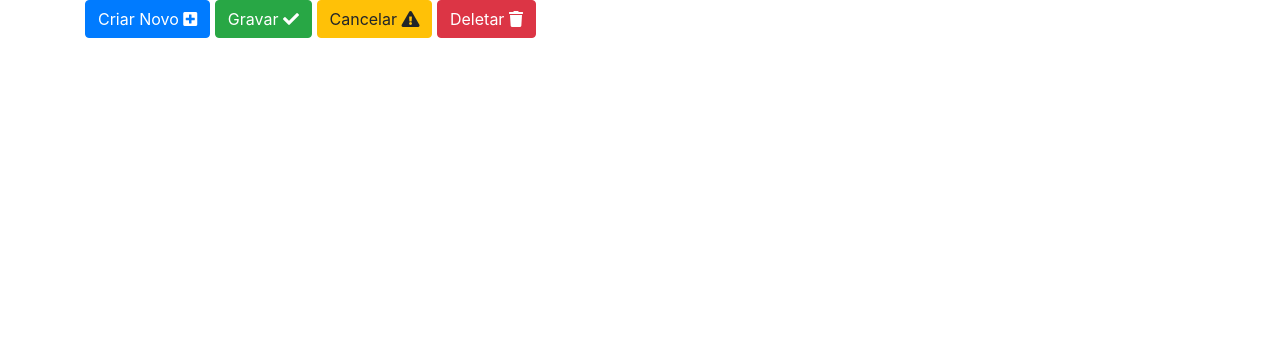
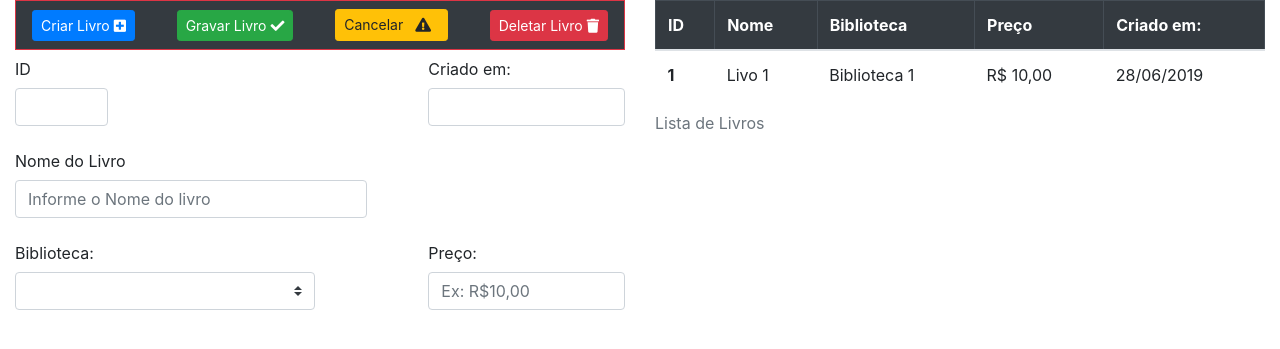
Before and after one commit to Chabarys/exercicios, a PHP site: page /livro in a window 1280 px wide. Shown: the top 349 px of the page. Run offline with PHP 8.4, Linux system fonts and the light colour scheme.

Commit message:
Adição dos botões e Inputs do cadastro de livros

```diff
--- a/projeto_crud_bootstrap/view/livro.php
+++ b/projeto_crud_bootstrap/view/livro.php
@@ -6,28 +6,80 @@
 </head>
 
 <body>
-	<div class="container">
+	<div class="container-fluid">
 		<div class="row">
+			<!-- CADASTRO -->
 			<div class="col">
-				<button type="button" class="btn btn-primary">
-					<span>Criar Novo</span>
+				<div class="border border-danger navbar bg-dark">
+					<button id="btnNovo" type="button" class="btn btn-primary btn-sm">
+						<span>Criar Livro</span>
 						<i class="fas fa-plus-square"></i>
 					</button>
-				<button type="button" class="btn btn-success">
-					<span>Gravar</span>
+					<button id="btnGravar" type="button" class="btn btn-success btn-sm">
+						<span>Gravar Livro</span>
 						<i class="fas fa-check"></i>
 					</button>
-				<button type="button" class="btn btn-warning">
+					<button id="btnCancelar" type="button" class="btn btn-warning btn-sm">
 						<span>Cancelar</span>
-					<i class="fas fa-exclamation-triangle"></i>
+						<i class="fas fa-exclamation-triangle btn-sm"></i>
 					</button>
-				<button type="button" class="btn btn-danger">
-					<span>Deletar</span>
+					<button id="btnDeletar" type="button" class="btn btn-danger btn-sm">
+						<span>Deletar Livro</span>
 						<i class="fas fa-trash"></i>
 					</button>
 				</div>
+				<div class="form-row">
+					<div class="form-group col-2">
+						<label for="idLivro" class="col-form-label">ID</label>
+						<input id="idLivro" type="number" class="form-control">
+					</div>
+					<div class="form-group col-4 offset-md-6">
+						<label for="criadoEm" class="col-form-label">Criado em:</label>
+						<input id="criadoEm" type="text" class="form-control">
+					</div>
+
+					<div class="form-group col-7">
+						<label for="nomeLivro" class="col-form-label">Nome do Livro</label>
+						<input id="nomeLivro" type="text" class="form-control" placeholder="Informe o Nome do livro">
+					</div>
+					<div class="form-group col-6">
+						<label for="nomeBiblioteca" class="col-form-label">Biblioteca:</label>
+						<select class="custom-select" id="inputGroupSelect04" aria-label="Example select with button addon">
+							<option selected></option>
+							<option value="1">biblioteca 1</option>
+							<option value="2">biblioteca 2</option>
+							<option value="3">biblioteca 3</option>
+						</select>
+					</div>
+					<div class="form-group col-4 offset-md-2">
+						<label for="precoLivro" class="col-form-label">Preço:</label>
+						<input id="precoLivro" type="text" class="form-control"  placeholder="Ex: R$10,00">
+					</div>
+				</div>
+			</div>
+			<!-- GRADE DE LIVROS -->
 			<div class="col">
-
+				<table class="table">
+					<caption>Lista de Livros</caption>
+					<thead class="table-dark table-bordered">
+						<tr>
+							<th scope="col">ID</th>
+							<th scope="col">Nome</th>
+							<th scope="col">Biblioteca</th>
+							<th scope="col">Preço</th>
+							<th scope="col">Criado em:</th>
+						</tr>
+					</thead>
+					<tbody>
+						<tr>
+							<th scope="row">1</th>
+							<td>Livo 1</td>
+							<td>Biblioteca 1</td>
+							<td>R$ 10,00</td>
+							<td>28/06/2019</td>
+						</tr>
+					</tbody>
+				</table>
 			</div>
 		</div>
 	</div>
```
Lines whose indentation alone changed are shown as unchanged.
